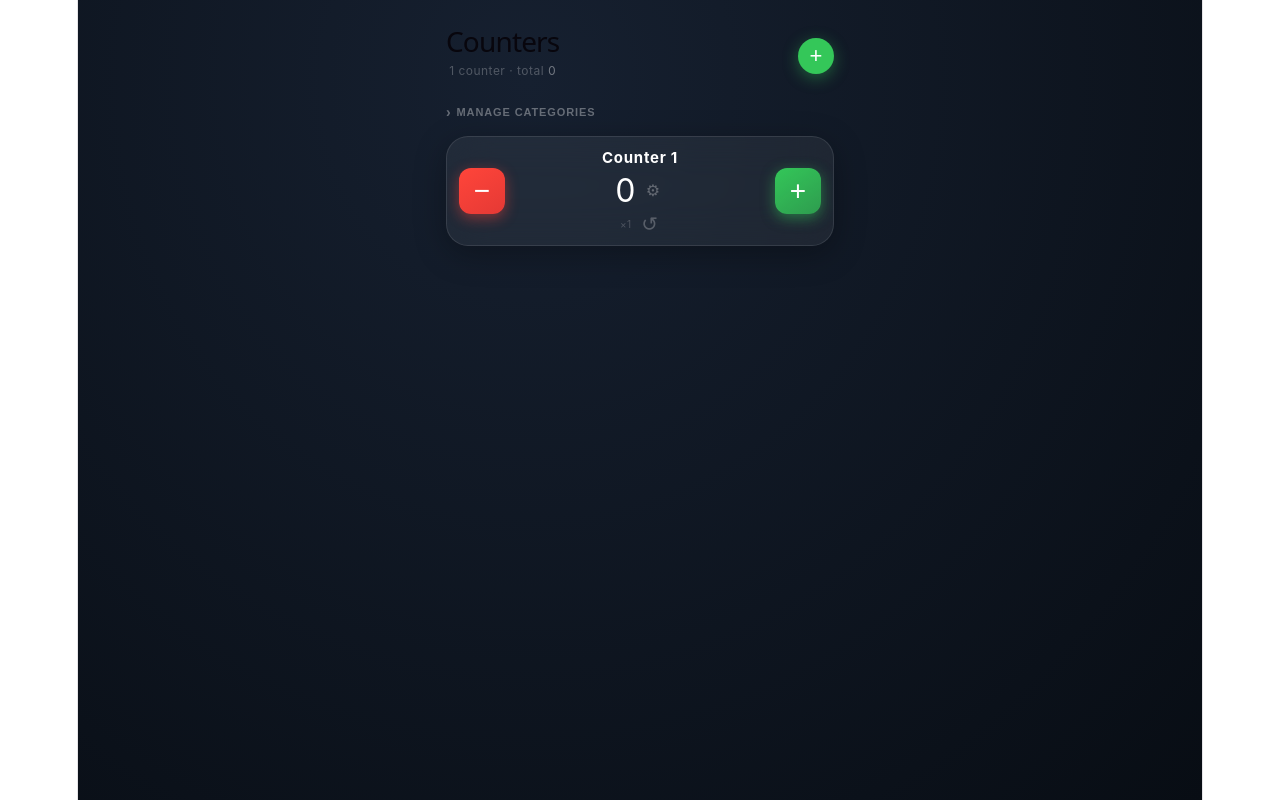
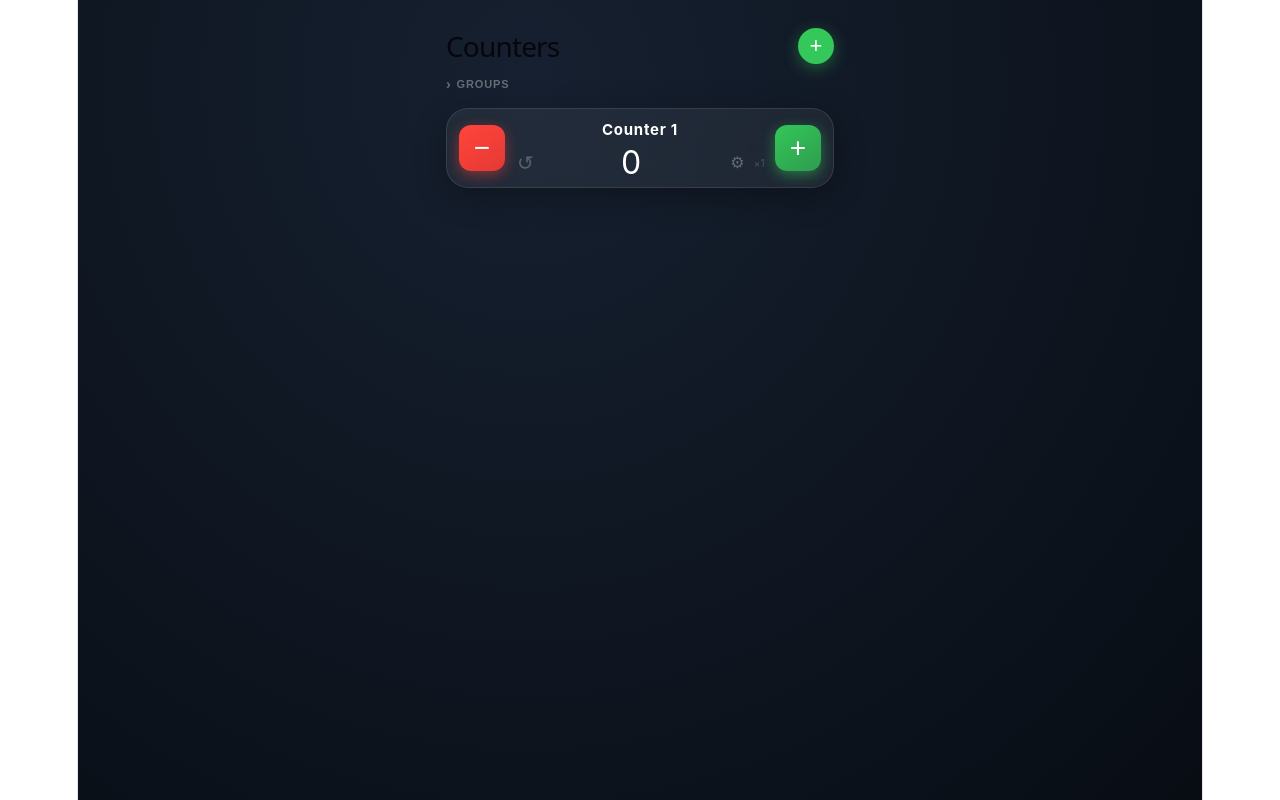
Before and after one commit to ACPguy/counter-app, a React (Vite) app: page / in a window 1280 px wide. Built offline with nearby package versions, Linux system fonts and the light colour scheme.

Commit message:
layout fixes: name width, header cleanup, compact counter row, save button position

```diff
--- a/src/App.jsx
+++ b/src/App.jsx
@@ -120,9 +120,9 @@ function SettingsPanel({ counter, categories, onSave, onDelete }) {
         />
       </div>
 
-      {/* Category */}
+      {/* Group */}
       <div style={{ marginBottom: 12 }}>
-        <label style={{ fontSize: 10, color: "rgba(255,255,255,0.35)", letterSpacing: "0.08em", textTransform: "uppercase", display: "block", marginBottom: 6 }}>Category</label>
+        <label style={{ fontSize: 10, color: "rgba(255,255,255,0.35)", letterSpacing: "0.08em", textTransform: "uppercase", display: "block", marginBottom: 6 }}>Group</label>
         <div style={{ display: "flex", gap: 6, flexWrap: "wrap" }}>
           <TouchButton onAction={() => setDraftCategory(null)} style={{
             padding: "5px 12px", borderRadius: 16, fontSize: 12, fontWeight: 500,
@@ -141,9 +141,23 @@ function SettingsPanel({ counter, categories, onSave, onDelete }) {
             </TouchButton>
           ))}
           {categories.length === 0 && (
-            <span style={{ fontSize: 11, color: "rgba(255,255,255,0.2)" }}>No categories yet</span>
+            <span style={{ fontSize: 11, color: "rgba(255,255,255,0.2)" }}>No groups yet</span>
           )}
         </div>
+      </div>
+
+      {/* Save / Delete */}
+      <div style={{ display: "flex", gap: 8, marginBottom: 12 }}>
+        <TouchButton onAction={handleSave} style={{
+          flex: 2, padding: "10px", borderRadius: 10,
+          background: "#34c759", color: "#fff",
+          fontSize: 14, fontWeight: 700, fontFamily: "inherit",
+        }}>Save</TouchButton>
+        <TouchButton onAction={onDelete} style={{
+          flex: 1, padding: "10px", borderRadius: 10,
+          background: "rgba(255,69,58,0.15)", color: "#ff453a",
+          fontSize: 13, fontWeight: 500, fontFamily: "inherit",
+        }}>Delete</TouchButton>
       </div>
 
       <StepSection label="+ Step (up)" value={counter.step} inputVal={inputStep} setInputVal={setInputStep} />
@@ -163,20 +177,6 @@ function SettingsPanel({ counter, categories, onSave, onDelete }) {
             }} />
           ))}
         </div>
-      </div>
-
-      {/* Save / Delete */}
-      <div style={{ display: "flex", gap: 8 }}>
-        <TouchButton onAction={handleSave} style={{
-          flex: 2, padding: "10px", borderRadius: 10,
-          background: "#34c759", color: "#fff",
-          fontSize: 14, fontWeight: 700, fontFamily: "inherit",
-        }}>Save</TouchButton>
-        <TouchButton onAction={onDelete} style={{
-          flex: 1, padding: "10px", borderRadius: 10,
-          background: "rgba(255,69,58,0.15)", color: "#ff453a",
-          fontSize: 13, fontWeight: 500, fontFamily: "inherit",
-        }}>Delete</TouchButton>
       </div>
     </div>
   );
@@ -243,12 +243,18 @@ function CounterCard({ counter, categories, onUpdate, onDelete }) {
             width: "100%", textAlign: "center",
           }}>{counter.name}</div>
 
-          <div style={{ display: "flex", alignItems: "center", gap: 6 }}>
+          <div style={{ display: "flex", alignItems: "center", width: "100%" }}>
+            <TouchButton onAction={reset} style={{
+              background: "none", color: "rgba(255,255,255,0.25)", fontSize: 20, padding: "0 2px",
+              lineHeight: 1, display: "flex", alignItems: "center", flexShrink: 0,
+            }}>↺</TouchButton>
             <div style={{
+              flex: 1, textAlign: "center",
               fontSize: 32, fontWeight: 400, letterSpacing: "-0.03em",
               color: countColor, lineHeight: 1,
               fontVariantNumeric: "tabular-nums", transition: "color 0.2s",
             }}>{counter.count.toLocaleString()}</div>
+            <div style={{ display: "flex", alignItems: "center", gap: 4, flexShrink: 0 }}>
               <TouchButton onAction={() => setShowSettings(s => !s)} style={{
                 background: showSettings ? "rgba(255,255,255,0.12)" : "none",
                 color: showSettings ? "rgba(255,255,255,0.8)" : "rgba(255,255,255,0.3)",
@@ -256,14 +262,8 @@ function CounterCard({ counter, categories, onUpdate, onDelete }) {
                 lineHeight: 1, display: "flex", alignItems: "center",
                 transition: "color 0.15s, background 0.15s",
               }}>⚙</TouchButton>
+              <span style={{ fontSize: 10, color: "rgba(255,255,255,0.2)", letterSpacing: "0.03em" }}>{stepBadge}</span>
             </div>
-
-          <div style={{ display: "flex", alignItems: "center", gap: 8, marginTop: 4 }}>
-            <span style={{ fontSize: 10, color: "rgba(255,255,255,0.2)", letterSpacing: "0.03em" }}>{stepBadge}</span>
-            <TouchButton onAction={reset} style={{
-              background: "none", color: "rgba(255,255,255,0.25)", fontSize: 20, padding: "0 2px",
-              lineHeight: 1, display: "flex", alignItems: "center",
-            }}>↺</TouchButton>
           </div>
         </div>
 
@@ -311,7 +311,7 @@ function CategoryManager({ categories, onAdd, onDelete }) {
         display: "flex", alignItems: "center", gap: 5,
       }}>
         <span style={{ fontSize: 14, display: "inline-block", transition: "transform 0.2s", transform: open ? "rotate(90deg)" : "rotate(0deg)" }}>›</span>
-        Manage Categories
+        Groups
       </TouchButton>
 
       {open && (
@@ -446,14 +446,8 @@ export default function App() {
       color: "#fff", overflowY: "auto",
     }}>
       <div style={{ maxWidth: 420, margin: "0 auto", padding: "28px 16px 40px", boxSizing: "border-box" }}>
-        <div style={{ marginBottom: 20, display: "flex", justifyContent: "space-between", alignItems: "center" }}>
-          <div>
-            <h1 style={{ margin: "0 0 4px", fontSize: 28, fontWeight: 200, letterSpacing: "-0.03em" }}>Counters</h1>
-            <div style={{ fontSize: 12, color: "rgba(255,255,255,0.25)", letterSpacing: "0.04em" }}>
-              {filteredCounters.length} counter{filteredCounters.length !== 1 ? "s" : ""}
-              {filteredCounters.length > 0 && <> · total <span style={{ color: total > 0 ? "#34c759" : total < 0 ? "#ff453a" : "rgba(255,255,255,0.4)", fontVariantNumeric: "tabular-nums" }}>{total.toLocaleString()}</span></>}
-            </div>
-          </div>
+        <div style={{ marginBottom: 12, display: "flex", justifyContent: "space-between", alignItems: "center" }}>
+          <h1 style={{ margin: 0, fontSize: 28, fontWeight: 200, letterSpacing: "-0.03em" }}>Counters</h1>
           <TouchButton onAction={addCounter} style={{
             background: "#34c759", color: "#fff", fontSize: 22, fontWeight: 300,
             width: 36, height: 36, borderRadius: "50%",
@@ -463,6 +457,7 @@ export default function App() {
         </div>
 
         <CategoryManager categories={categories} onAdd={addCategory} onDelete={deleteCategory} />
+
 
         {categories.length > 0 && (
           <div style={{ display: "flex", gap: 6, flexWrap: "wrap", marginBottom: 16 }}>
```
Lines whose indentation alone changed are shown as unchanged.
